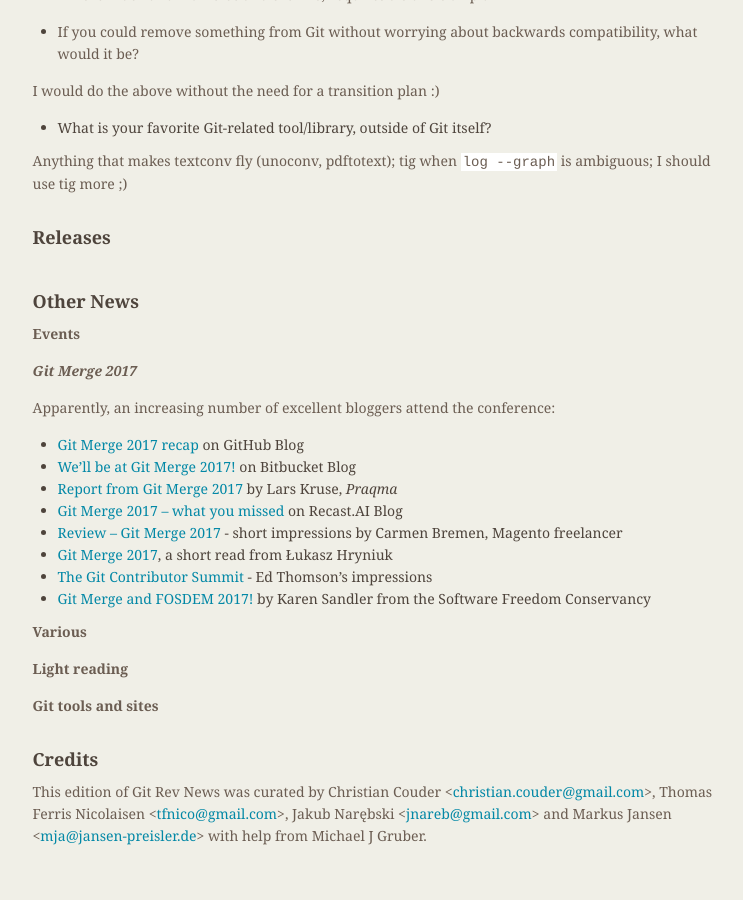
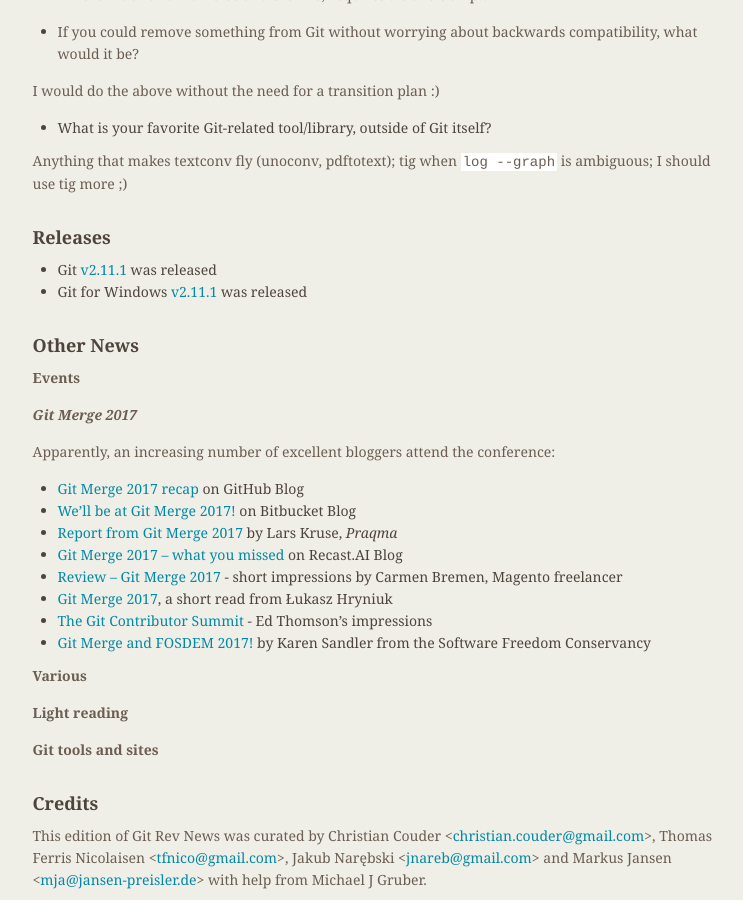
Before and after one commit to git/git.github.io, a Jekyll site: the page built from rev_news/drafts/edition-24.md, in a window 1280 px wide and 900 px high, scrolled down 6007 px. Shown: the whole window, without its empty margins (346-1089 px from the left). Built offline with Jekyll 4.4.1, drawn with Linux system fonts in a browser that asks for light colours; before the commit the page ends 6869 px from its top, so only the background shows below that.

Commit message:
Rev News: mention version v2.11.1
Signed-off-by: Johannes Schindelin <johannes.schindelin@gmx.de>

```diff
--- a/rev_news/drafts/edition-24.md
+++ b/rev_news/drafts/edition-24.md
@@ -428,6 +428,8 @@
 
 ## Releases
 
+* Git [v2.11.1](https://github.com/git/git/blob/v2.11.1/Documentation/RelNotes/2.11.1.txt) was released
+* Git for Windows [v2.11.1](https://github.com/git-for-windows/git/releases/tag/v2.11.1.windows.1) was released
 
 ## Other News
 
```
